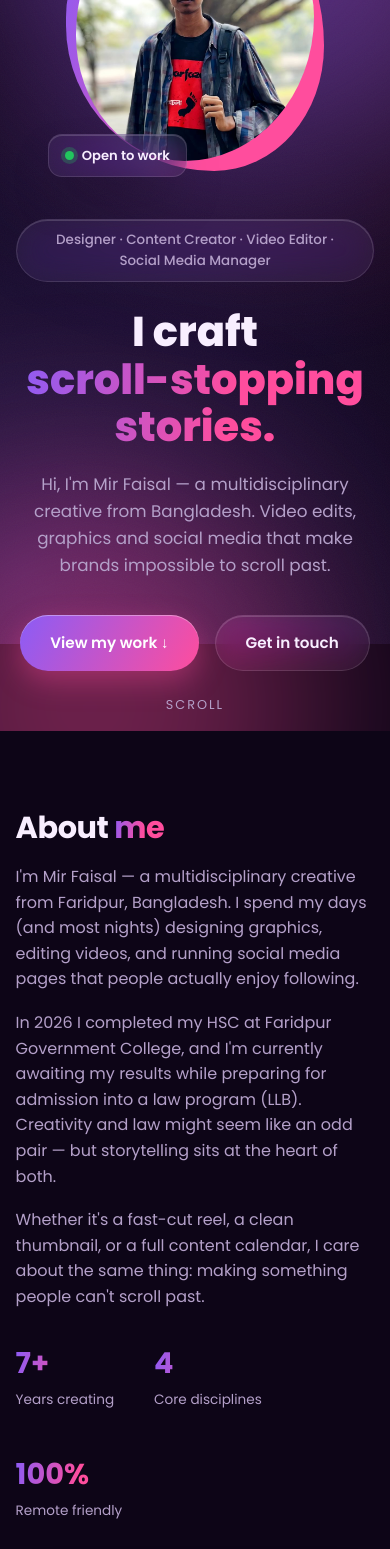
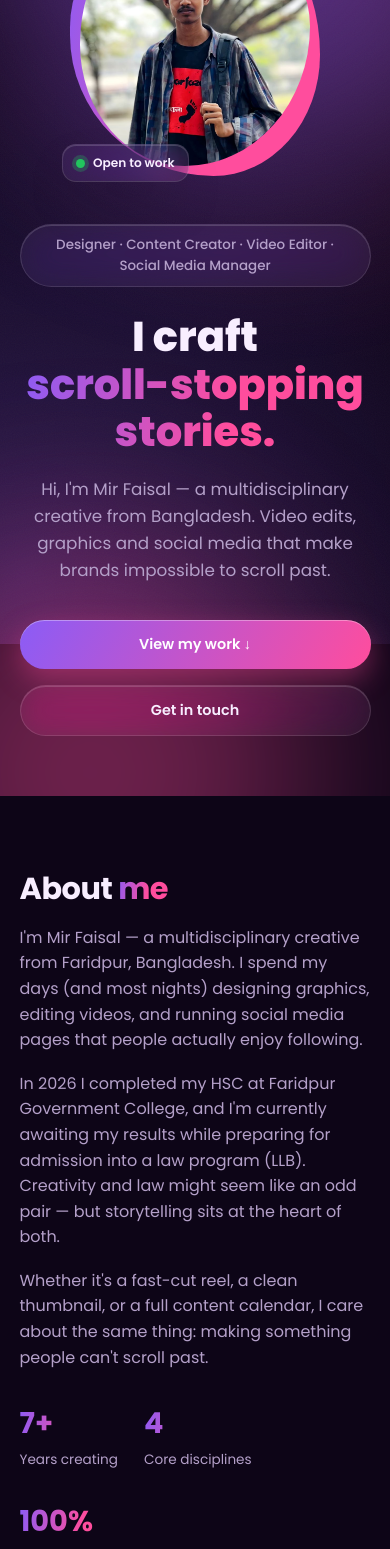
Before and after one commit to jawadur13/Faisal-Portfolio, a React (Vite) app: page / in a window 390 px wide. Shown: the part 200-1749 px from the top of the page. Built offline with nearby package versions, Linux system fonts and the light colour scheme.

Commit message:
style: mobile responsiveness pass — tighter spacing, full-width CTAs, small-phone breakpoints

```diff
--- a/src/components/About.css
+++ b/src/components/About.css
@@ -126,4 +126,12 @@
     grid-template-columns: 1fr;
     gap: 40px;
   }
+
+  .about-card {
+    padding: 24px;
+  }
+
+  .stats {
+    gap: 26px;
+  }
 }
--- a/src/components/Contact.css
+++ b/src/components/Contact.css
@@ -91,3 +91,26 @@
   font-weight: 700;
   box-shadow: 0 10px 30px rgba(0, 0, 0, 0.2);
 }
+
+@media (max-width: 700px) {
+  .contact-grid {
+    grid-template-columns: repeat(auto-fit, minmax(150px, 1fr));
+    gap: 14px;
+  }
+
+  .contact-card {
+    padding: 20px;
+  }
+
+  .contact-cta {
+    margin-top: 32px;
+    padding: 32px 24px;
+    flex-direction: column;
+    align-items: flex-start;
+  }
+
+  .contact-cta .btn-invert {
+    width: 100%;
+    justify-content: center;
+  }
+}
--- a/src/components/Footer.css
+++ b/src/components/Footer.css
@@ -42,3 +42,11 @@
   color: var(--pink);
   background: var(--glass-2);
 }
+
+@media (max-width: 600px) {
+  .footer-inner {
+    flex-direction: column;
+    justify-content: center;
+    text-align: center;
+  }
+}
--- a/src/components/Hero.css
+++ b/src/components/Hero.css
@@ -191,3 +191,28 @@
     width: min(280px, 72%);
   }
 }
+
+@media (max-width: 480px) {
+  .hero {
+    padding-top: 104px;
+  }
+
+  .hero-actions .btn {
+    flex: 1 1 100%;
+    justify-content: center;
+  }
+
+  .hero-photo {
+    width: min(250px, 78%);
+  }
+
+  .photo-badge {
+    left: -8px;
+    padding: 8px 13px;
+    font-size: 0.76rem;
+  }
+
+  .scroll-hint {
+    display: none;
+  }
+}
--- a/src/components/Works.css
+++ b/src/components/Works.css
@@ -81,3 +81,13 @@
     grid-template-columns: 1fr;
   }
 }
+
+@media (max-width: 480px) {
+  .work-card {
+    padding: 12px;
+  }
+
+  .works-foot {
+    margin-top: 28px;
+  }
+}
--- a/src/index.css
+++ b/src/index.css
@@ -214,8 +214,25 @@ a {
   }
 }
 
-@media (max-width: 640px) {
+@media (max-width: 760px) {
+  html {
+    scroll-padding-top: 96px;
+  }
+
+  .container {
+    width: 90%;
+  }
+
   .section {
-    padding: 80px 0;
+    padding: 76px 0;
+  }
+
+  .section-sub {
+    margin-bottom: 40px;
+  }
+
+  .btn {
+    padding: 13px 24px;
+    font-size: 0.9rem;
   }
 }
```
